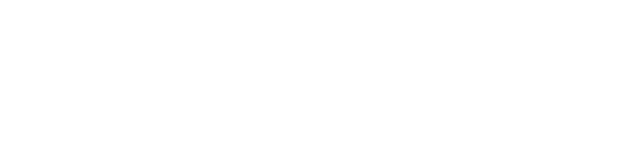
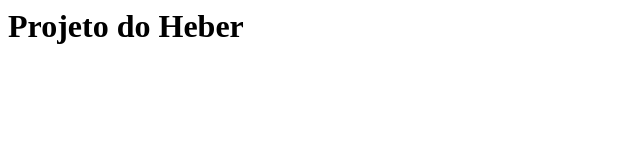
Before and after one commit to tresvezesheber/curso-git, a plain HTML site: page index.html in a window 1280 px wide. Shown: the whole page, without its empty margins (0-640 px from the left). Drawn offline with Linux system fonts and the light colour scheme.

```diff
--- a/index.html
+++ b/index.html
@@ -2,5 +2,6 @@
 	<head>
 	</head>
 	<body>
+		<h1>Projeto do Heber</h1>
 	</body>
 </html>
```
